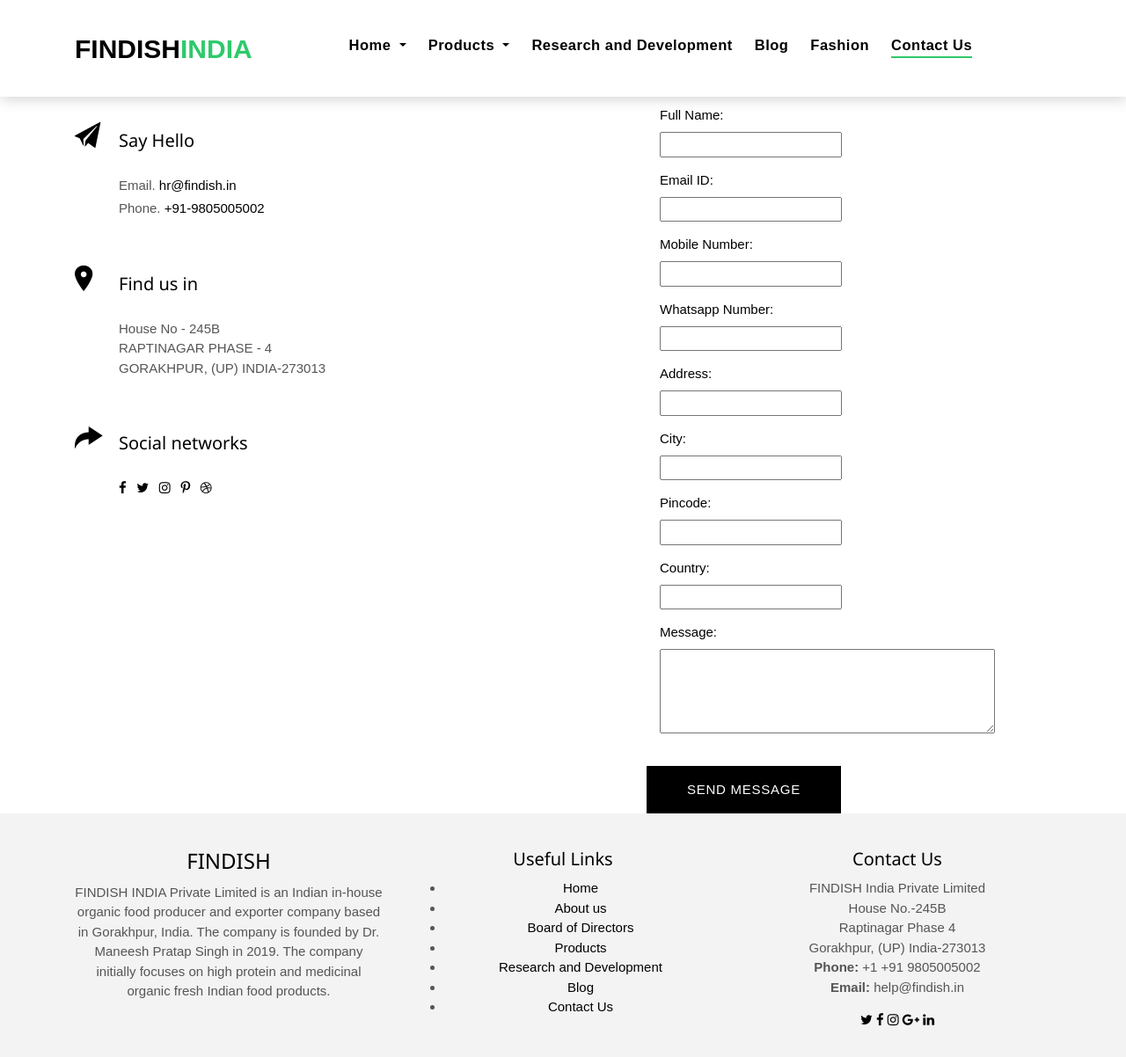
After one commit to saksham1991999/Findish, a Django app: page /contact/ in a window 1280 px wide. The commit adds this page. Shown: the whole page at 88% size. Run offline with Django 3.2, Linux system fonts and the light colour scheme; some libraries are stand-ins or nearby versions.

Commit message:
Updated Forms
Updated
Contact Form
Notify Form

```diff
--- a/core/forms.py
+++ b/core/forms.py
@@ -57,7 +57,7 @@
         }
         widgets = {
             'message': forms.Textarea(attrs={'rows': 4}),
-            'country': CountrySelectWidget(attrs={'class': 'custom-select d-block w-100', 'style':"margin-bottom: 25px"})
+            'country': CountrySelectWidget(attrs={ 'style':"margin-bottom: 25px"})
         }
 
         def clean_sender_email(self):
--- /dev/null
+++ b/templates/contact.html
@@ -0,0 +1,128 @@
+{% extends 'base.html' %}
+{% load static %}
+
+{% block content %}
+<!--/ Contact Star /-->
+  <section class="contact">
+    <div class="container">
+      <div class="row">
+        <div class="col-sm-12 section-t8">
+          <div class="row">
+
+            <div class="col-md-7 section-md-t3">
+              <div class="icon-box section-b2">
+                <div class="icon-box-icon">
+                  <span class="ion-ios-paper-plane"></span>
+                </div>
+                <div class="icon-box-content table-cell">
+                  <div class="icon-box-title">
+                    <h4 class="icon-title">Say Hello</h4>
+                  </div>
+                  <div class="icon-box-content">
+                    <p class="mb-1">Email.
+                      <span class="color-a">hr@findish.in</span>
+                    </p>
+                    <p class="mb-1">Phone.
+                      <span class="color-a">+91-9805005002</span>
+                    </p>
+                  </div>
+                </div>
+              </div>
+              <div class="icon-box section-b2">
+                <div class="icon-box-icon">
+                  <span class="ion-ios-pin"></span>
+                </div>
+                <div class="icon-box-content table-cell">
+                  <div class="icon-box-title">
+                    <h4 class="icon-title">Find us in</h4>
+                  </div>
+                  <div class="icon-box-content">
+                    <p class="mb-1">
+                      House No - 245B
+                      <br>RAPTINAGAR PHASE - 4
+                      <br> GORAKHPUR, (UP) INDIA-273013
+                    </p>
+                  </div>
+                </div>
+              </div>
+              <div class="icon-box">
+                <div class="icon-box-icon">
+                  <span class="ion-ios-redo"></span>
+                </div>
+                <div class="icon-box-content table-cell">
+                  <div class="icon-box-title">
+                    <h4 class="icon-title">Social networks</h4>
+                  </div>
+                  <div class="icon-box-content">
+                    <div class="socials-footer">
+                      <ul class="list-inline">
+                        <li class="list-inline-item">
+                          <a href="#" class="link-one">
+                            <i class="fa fa-facebook" aria-hidden="true"></i>
+                          </a>
+                        </li>
+                        <li class="list-inline-item">
+                          <a href="#" class="link-one">
+                            <i class="fa fa-twitter" aria-hidden="true"></i>
+                          </a>
+                        </li>
+                        <li class="list-inline-item">
+                          <a href="#" class="link-one">
+                            <i class="fa fa-instagram" aria-hidden="true"></i>
+                          </a>
+                        </li>
+                        <li class="list-inline-item">
+                          <a href="#" class="link-one">
+                            <i class="fa fa-pinterest-p" aria-hidden="true"></i>
+                          </a>
+                        </li>
+                        <li class="list-inline-item">
+                          <a href="#" class="link-one">
+                            <i class="fa fa-dribbble" aria-hidden="true"></i>
+                          </a>
+                        </li>
+                      </ul>
+                    </div>
+                  </div>
+                </div>
+              </div>
+            </div>
+
+
+
+
+
+            <div class="col-md-5">
+
+
+              <form class="form-a contactForm" action="" method="post" role="form">
+                {% csrf_token %}
+
+                <div id="sendmessage">Your message has been sent. Thank you!</div>
+                <div class="row">
+                <div class="col-md-6 mb-3">
+                    {% for field in form %}
+                    <div id="errormessage">{{ field.errors }}</div>
+
+                    {{ field.label_tag }}
+                    <div class="form-group">
+                      {{ field }}
+                    </div>
+                    {% endfor%}
+                  </div>
+                </div>
+
+                <div class="row">
+                  <div class="text-center">
+                    <input type="submit" value="SEND MESSAGE" class="btn btn-a">
+                  </div>
+                </div>
+              </form>
+            </div>
+            </div>
+        </div>
+      </div>
+    </div>
+  </section>
+  <!--/ Contact End /-->
+  {% endblock content %}
--- a/templates/index.html
+++ b/templates/index.html
@@ -115,4 +115,5 @@
   </section>
 <!-- Team Container End -->
 
+
 {% endblock content %}
```
Also changed, not shown: templates/about.html (+18 -165 lines), templates/notify.html (added, +41 -0 lines), templates/r&d.html (added, +39 -0 lines), db.sqlite3, media_root/579d738f20c934185e1a419a7a2d8ff2_6huQk0t.jpg (added), media_root/579d738f20c934185e1a419a7a2d8ff2_x6l3lH4.jpg (added).
